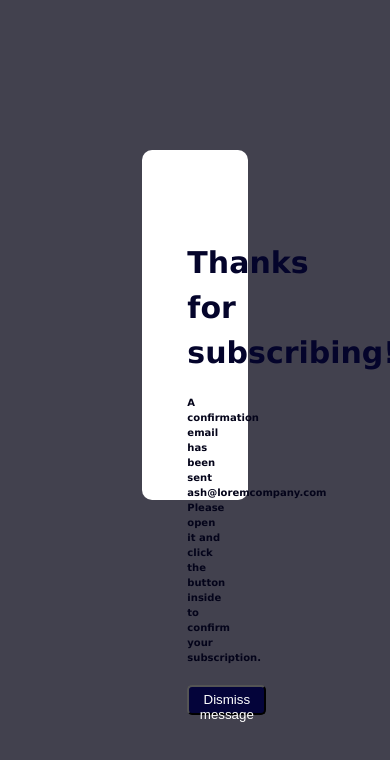
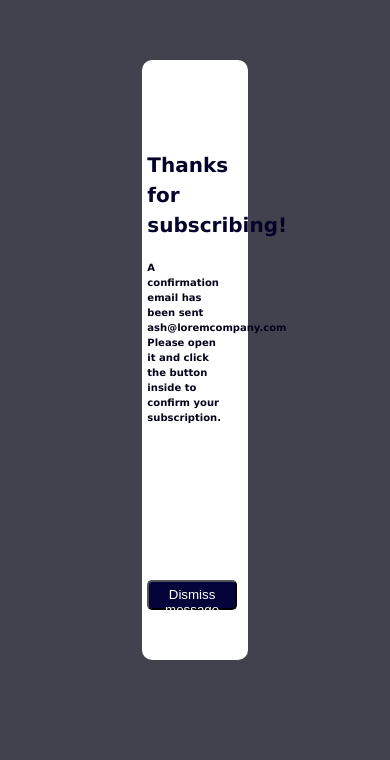
Before and after one commit to shabanzadeh/Newsletter, a plain HTML site: page success.html in a window 390 px wide. Drawn offline with Linux system fonts and the light colour scheme.

Commit message:
responsive of success

```diff
--- a/css/style.css
+++ b/css/style.css
@@ -111,7 +111,7 @@ img{
 .btn{
     width:100%;
     padding:10px 10px;
-    background-color: rgba(229, 118, 63, 0.89);
+    background-color: rgb(229, 63, 99) + #B4009E;
     color: #ccc;
     border-radius: 10px;
     margin: 5px 20px 10px 7px;
--- a/css/styleSucess.css
+++ b/css/styleSucess.css
@@ -11,7 +11,7 @@ body{
         line-height: 1.5;
 
 }
-h1{
+.container h1{
     font-size: 30px;
     color: rgb(4, 4, 43);
     text-align: left;
@@ -19,7 +19,7 @@ h1{
     padding-left: 45px;
 
 }
-h5{
+.container h5{
     font-size: 10px;
     text-align: left;
     padding: 20px 27px 20px 45px;
@@ -47,8 +47,89 @@ h5{
     justify-content: center;
     padding-top: 5px;
     margin-left: 45px;
+    border-radius: 5px;
+    transition: opacity 0.2s;
 
-    border-radius: 5px;
+}
+.button:hover{
+    background-color:  rgb(229, 63, 99) ;
+    cursor: pointer;
+    border-color: aliceblue;
+
+}
+@media screen and (max-width : 920px) {
+
+   .container h1{
+        font-size: 30px;
+        color: rgb(4, 4, 43);
+        text-align: left;
+        padding-top: 90px;
+        padding-left: 15px;
+
+    }
+    .container h5{
+        font-size: 10px;
+        text-align: left;
+        padding: 20px 27px 20px 15px;
+        color: rgb(4, 4, 26);
+    }
+    .button{
+
+        background-color: rgb(4, 4, 58);
+        color: white;
+        height: 30px;
+        width: 85%;
+        margin-left: 15px;
+        margin-top: 250px;
+        margin-bottom: 0px;
+        border-radius: 5px;
+        transition: opacity 0.2s;
+
+    }
+    .container{
+        margin:auto;
+        margin-top: 60px;
+        border: 2px black;
+        width:27%;
+        height: 600px;
+        background-color: white;
+        border-radius: 10px;
+
+    }
+
+
+
 
 
 }
+
+@media screen and (max-width:840px) {
+    .button{
+
+        background-color: rgb(4, 4, 58);
+        color: white;
+        height: 30px;
+        width: 85%;
+        margin-left: 5px;
+        margin-top: 150px;
+        margin-bottom: 0px;
+        border-radius: 5px;
+        transition: opacity 0.2s;
+
+    }
+    .container h1{
+        font-size: 20px;
+        color: rgb(4, 4, 43);
+        text-align: left;
+        padding-top: 90px;
+        padding-left: 5px;
+
+    }
+    .container h5{
+        font-size: 10px;
+        text-align: left;
+        padding: 20px 27px 5px 5px;
+        color: rgb(4, 4, 26);
+    }
+
+}
```
